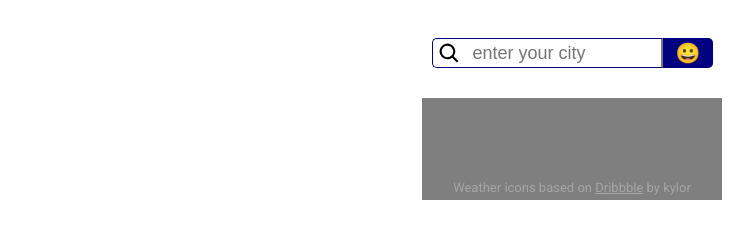
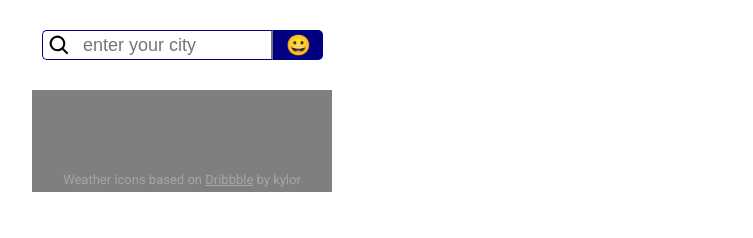
Before and after one commit to acwcheung/weather-app, a plain HTML site: page index.html in a window 1280 px wide. Shown: the whole page, without its empty margins (68-821 px from the left). Drawn offline with Linux system fonts and the light colour scheme; no server answers.

Commit message:
add media for desktop

```diff
--- a/style.css
+++ b/style.css
@@ -2,18 +2,17 @@ html { box-sizing: border-box; }
 html *,
 html *:before,
 html *:after { box-sizing: inherit; }
-
 body {
-
+  margin: 0;
+  padding: 0;
 }
 
 /****************/
 /* search bar */
 /****************/
 form {
-  padding: 30px 60px;
+  padding: 30px 110px;
   display: flex;
-  flex-direction: row;
   justify-content: center;
   align-items: center;
 }
@@ -106,6 +105,18 @@ h3 {
   margin-right: 10px;
 }
 
+@media screen and (min-width: 800px) {
+  .wrapper {
+    max-width: 100vw;
+    height: 100vh;
+  }
+  .weather-background {
+    margin-left: 100px;
+  }
+  form {
+    justify-content: flex-start;
+  }
+}
 
 /*****************/
 /* weather icons */
```
